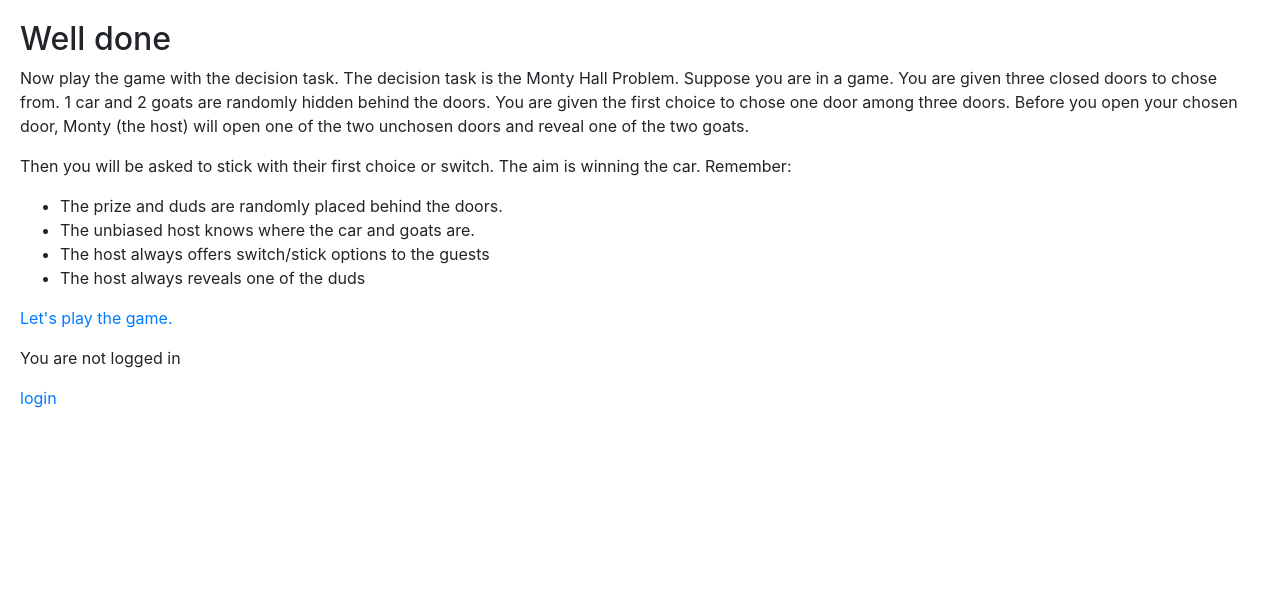
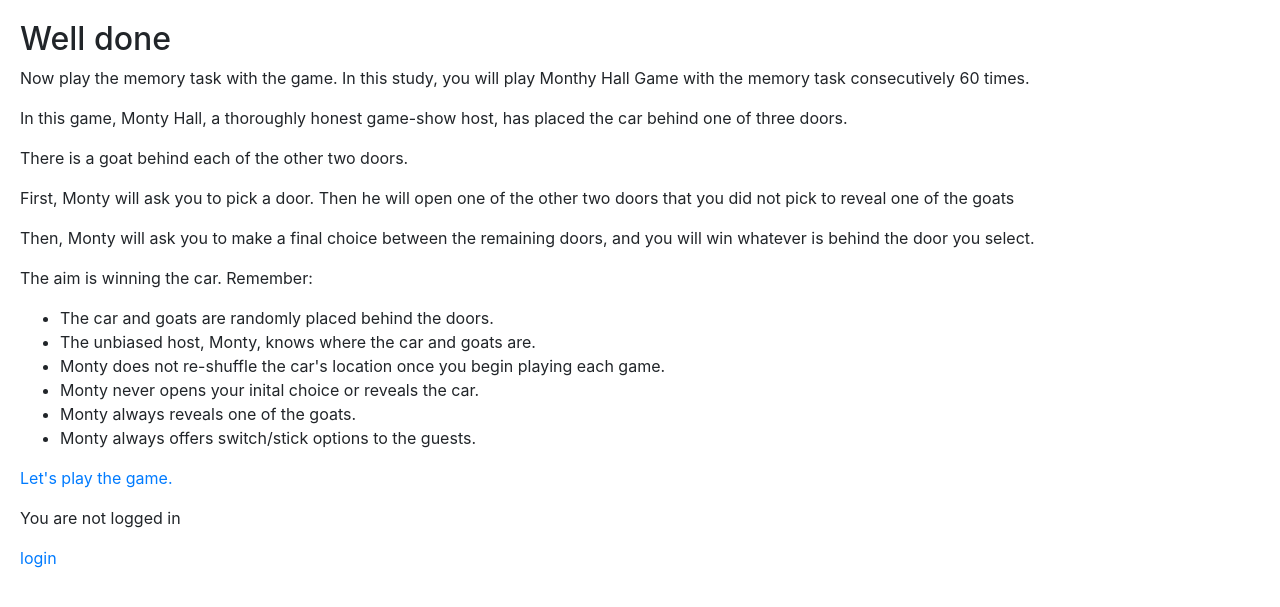
Before and after one commit to gregcodethem/choices_behind_doors_study, a Django app: page /prelim_four in a window 1280 px wide. Shown: the top 607 px of the page. Run offline with Django 3.2, Linux system fonts and the light colour scheme; some libraries are stand-ins or nearby versions.

Commit message:
Update prelim_four.html

```diff
--- a/doorgame/templates/prelim_four.html
+++ b/doorgame/templates/prelim_four.html
@@ -6,15 +6,26 @@
 
 <h2>Well done</h2>
 
-<p> Now play the game with the decision task.  The decision task is the Monty Hall Problem.  Suppose you are in a game.  You are given three closed doors to chose from.  1 car and 2 goats are randomly hidden behind the doors.  You are given the first choice to chose one door among three doors.  Before you open your chosen door, Monty (the host) will open one of the two unchosen doors and reveal one of the two goats.</p>
+<p>Now play the memory task with the game.  In this study, you will play Monthy Hall Game with the memory task consecutively 60 times.</p>
+<p>In this game, Monty Hall, a thoroughly honest game-show host, has placed the car behind one of three doors.</p>
+<p>There is a goat behind each of the other two doors.
 
-<p> Then you will be asked to stick with their first choice or switch.  The aim is winning the car.  Remember:</p>
+<p>First, Monty will ask you to pick a door.  Then he will open one of the other two doors that you did not pick to reveal one of the goats</p>
+<p>Then, Monty will ask you to make a final choice between the remaining doors, and you will win whatever is behind the door you select.</p>
+
+
+
+<p>The aim is winning the car.  Remember:</p>
 
 <ul>
-	<li>The prize and duds are randomly placed behind the doors.</li>
-	<li>The unbiased host knows where the car and goats are.</li>
-	<li>The host always offers switch/stick options to the guests</li>
-	<li>The host always reveals one of the duds</li>
+	<li>The car and goats are randomly placed behind the doors.</li>
+	<li>The unbiased host, Monty, knows where the car and goats are.</li>
+	<li>Monty does not re-shuffle the car's location once you begin playing each game.</li>
+	<li>Monty never opens your inital choice or reveals the car.</li>
+	<li>Monty always reveals one of the goats.</li>
+	<li>Monty always offers switch/stick options to the guests.</li>
+
+
 </ul>
 {% load static %}
 <p><a href= {% url 'memory_game_initial_turn' %}>Let's play the game.</a></p>
```
